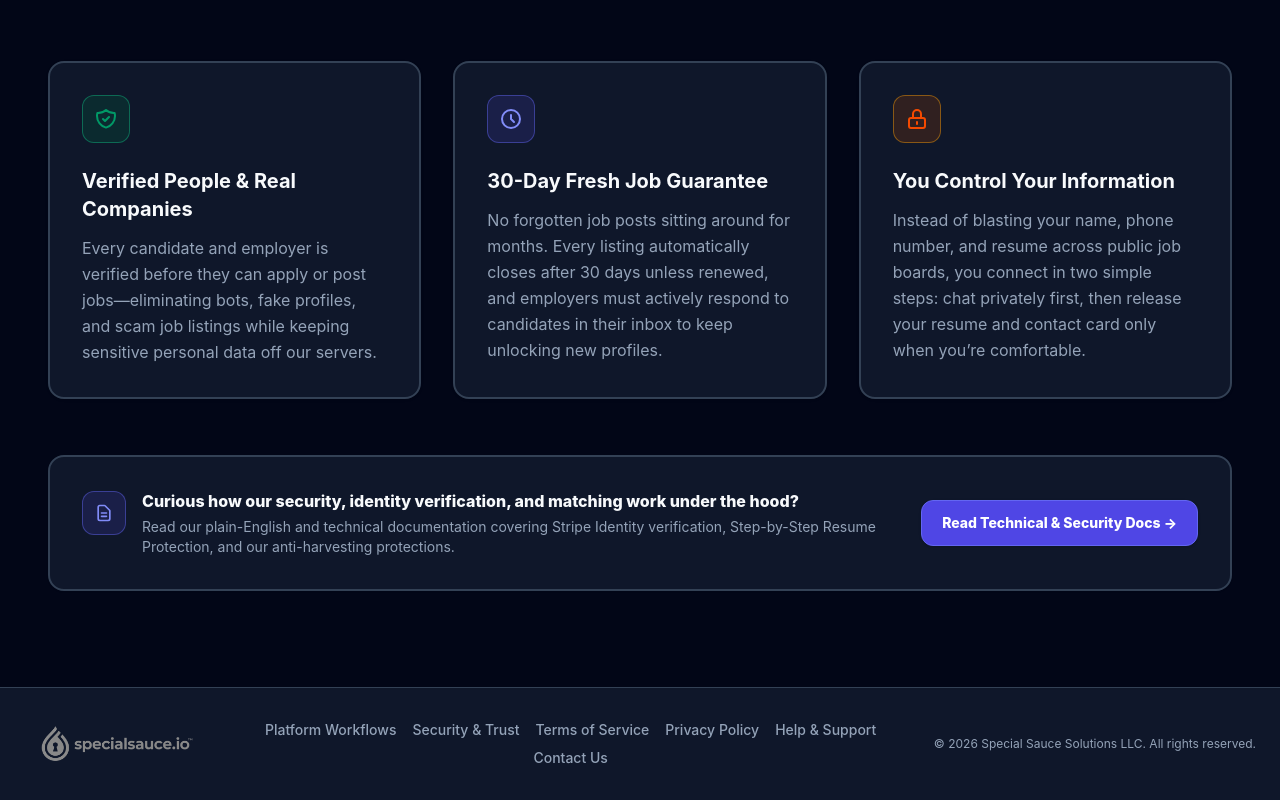
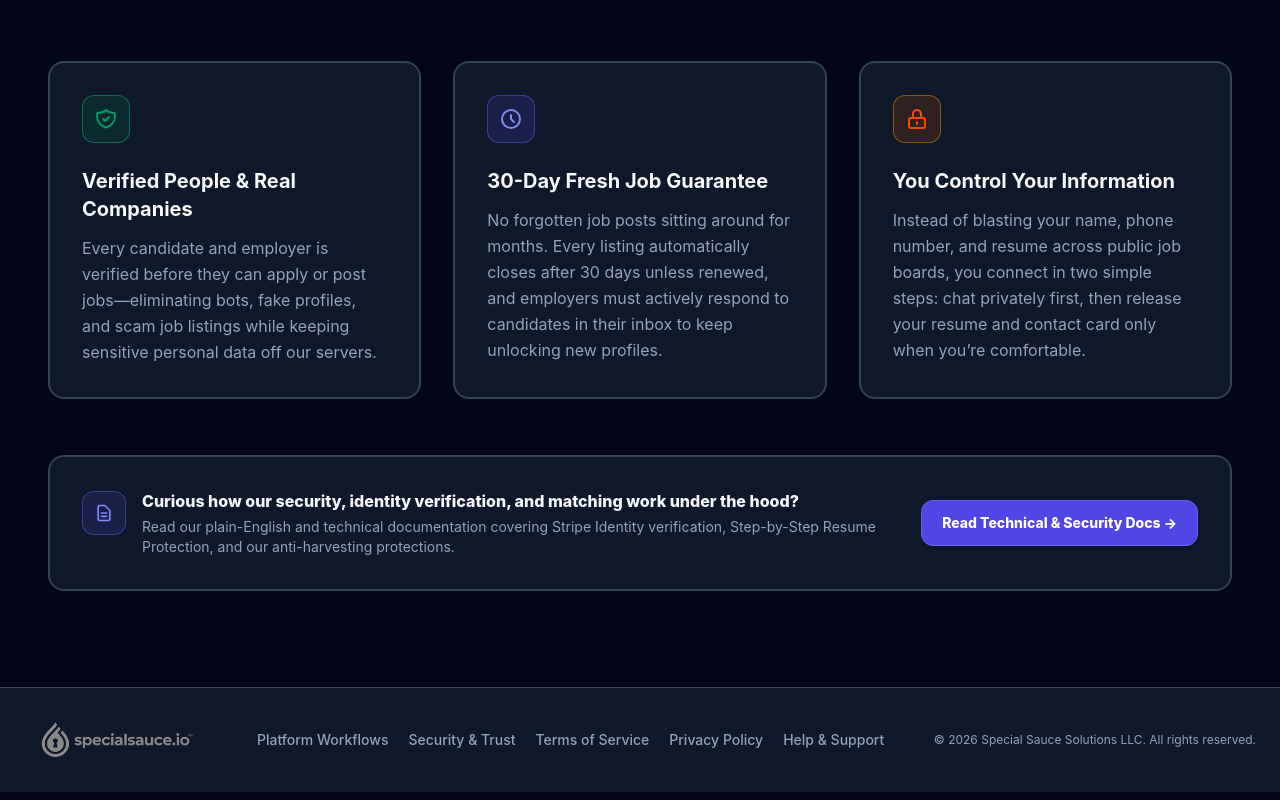
Before and after one commit to SpecialSauceIO/secure-job-board, a Next.js app: page / in a window 1280 px wide. Shown: the part 2312-3112 px from the top of the page. Built offline with nearby package versions, Linux system fonts and the light colour scheme; no server answers.

Commit message:
Remove legacy mailto Contact Us link from PublicFooter

```diff
--- a/src/components/PublicFooter.tsx
+++ b/src/components/PublicFooter.tsx
@@ -19,8 +19,8 @@
           />
         </Link>
 
-        {/* Legal, Workflows, Support Ticket Form & General Contact Links */}
-        <div className="flex flex-wrap items-center justify-center gap-x-4 gap-y-2">
+        {/* Legal, Workflows & Help Center Links */}
+        <div className="flex flex-wrap items-center justify-center gap-x-5 gap-y-2">
           <Link
             href="/workflows"
             className="text-xs sm:text-sm font-medium text-slate-500 hover:text-slate-900 transition-colors whitespace-nowrap"
@@ -51,12 +51,6 @@
           >
             Help &amp; Support
           </Link>
-          <a
-            href={`mailto:${LEGAL_CONFIG.supportEmail}`}
-            className="text-xs sm:text-sm font-medium text-slate-500 hover:text-slate-900 transition-colors whitespace-nowrap"
-          >
-            Contact Us
-          </a>
         </div>
 
         <p className="text-xs text-slate-500 text-center xl:text-right shrink-0">
```
